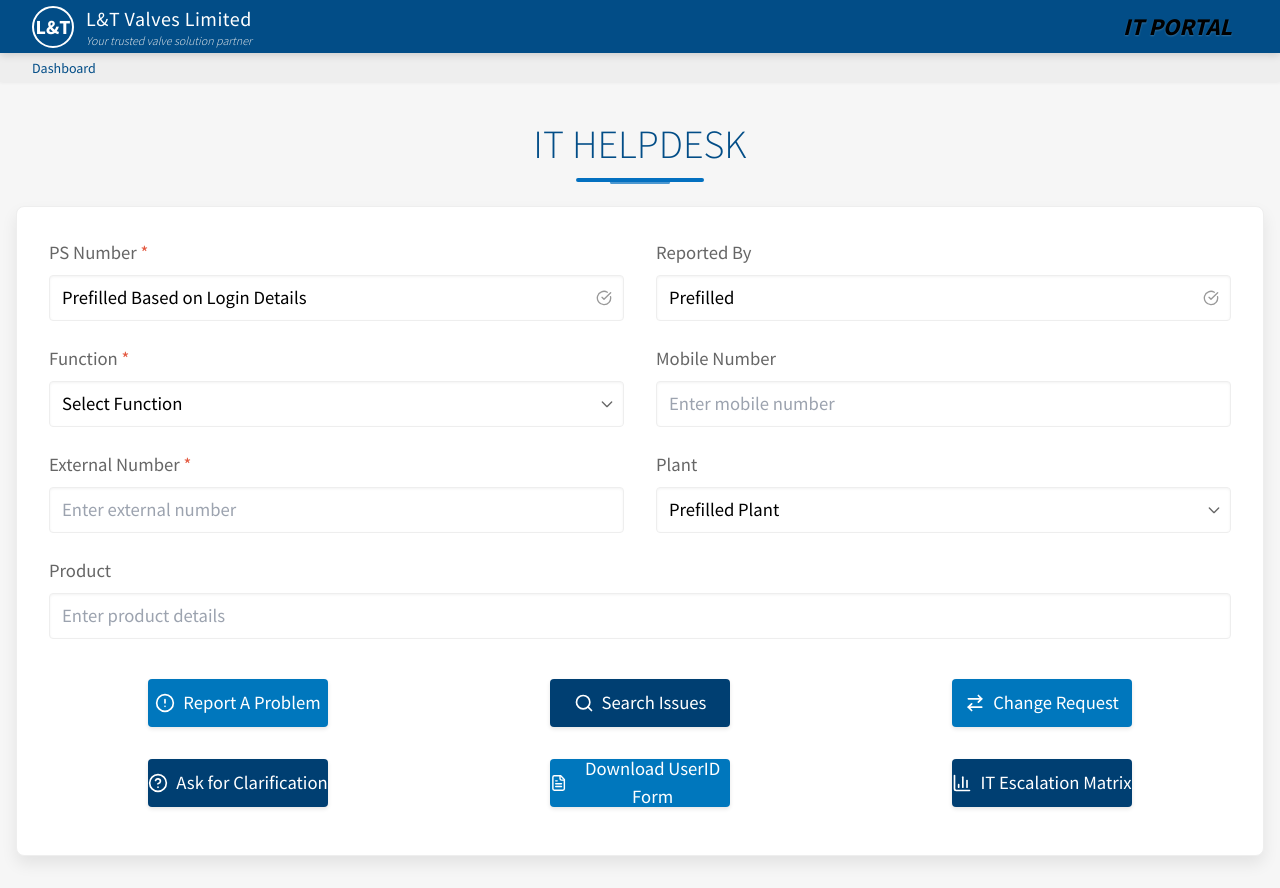
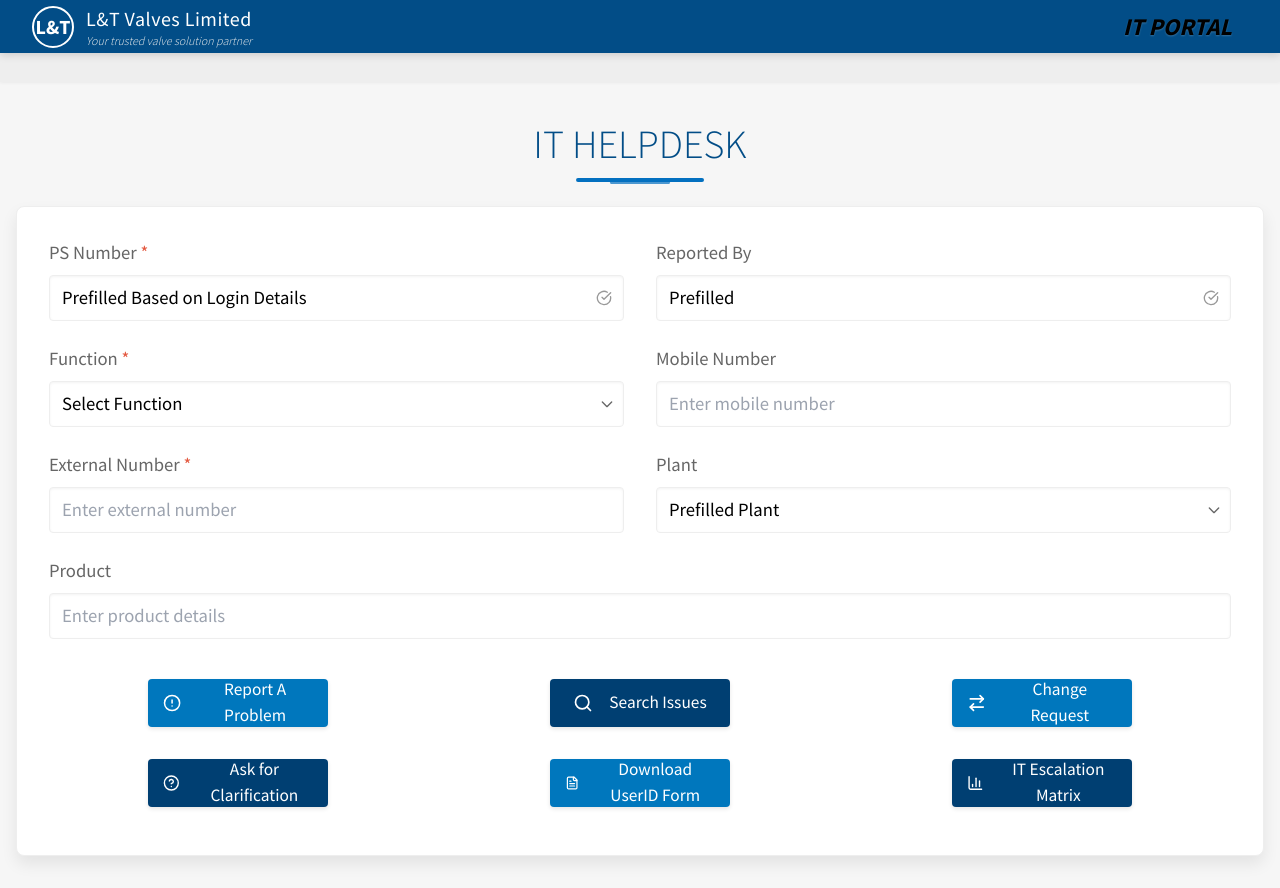
Before and after one commit to SreeSajeev/ithd, a React (Vite) app: page / in a window 1280 px wide. Built offline with nearby package versions, Linux system fonts and the light colour scheme.

Commit message:
Fix: IT Helpdesk button styling and dashboard removal
- Removed the dashboard section from the IT Helpdesk page.
- Adjusted button font size and padding for improved text fit and visual balance.
- Ensured buttons maintain a clickable and polished appearance.

```diff
--- a/src/components/Header.tsx
+++ b/src/components/Header.tsx
@@ -29,11 +29,6 @@ const Header: React.FC<HeaderProps> = ({ title = "IT PORTAL" }) => {
   }, [scrolled]);
 
   const handleLogoClick = () => {
-    navigate('/');
-    setMobileMenuOpen(false);
-  };
-
-  const handleDashboardClick = () => {
     navigate('/');
     setMobileMenuOpen(false);
   };
@@ -72,16 +67,8 @@ const Header: React.FC<HeaderProps> = ({ title = "IT PORTAL" }) => {
         </div>
       </div>
 
-      <div className={`nav-bg w-full h-[29px] flex items-center px-4 md:px-8 ${scrolled ? 'shadow-sm' : ''}`}>
-        <div
-          onClick={handleDashboardClick}
-          className="text-sm font-medium text-lt-darkBlue hover:text-lt-brightBlue transition-colors duration-300 cursor-pointer flex items-center"
-        >
-          <span className="relative overflow-hidden group">
-            Dashboard
-            <span className="absolute bottom-0 left-0 w-0 h-0.5 bg-lt-brightBlue group-hover:w-full transition-all duration-300"></span>
-          </span>
-        </div>
+      <div className="nav-bg w-full h-[29px] flex items-center px-4 md:px-8">
+        {/* Dashboard link removed */}
       </div>
 
       {/* Mobile menu */}
@@ -92,12 +79,7 @@ const Header: React.FC<HeaderProps> = ({ title = "IT PORTAL" }) => {
       >
         <div className="p-4">
           <h1 className="text-lt-darkBlue font-bold text-xl mb-2">{title}</h1>
-          <div
-            onClick={handleDashboardClick}
-            className="py-2 px-4 hover:bg-lt-lightGrey rounded-md cursor-pointer text-lt-darkBlue transition-colors duration-200"
-          >
-            Dashboard
-          </div>
+          {/* Dashboard mobile menu item removed */}
         </div>
       </div>
     </div>
--- a/src/components/HelpDeskForm.tsx
+++ b/src/components/HelpDeskForm.tsx
@@ -1,4 +1,3 @@
-
 import React, { useState, useEffect } from 'react';
 import { Search, AlertCircle, ArrowRightLeft, HelpCircle, FileText, BarChart3, CheckCircle } from 'lucide-react';
 import { useNavigate } from 'react-router-dom';
@@ -259,7 +258,7 @@ const HelpDeskForm: React.FC = () => {
         >
           <motion.button
             type="button"
-            className="lt-button-primary btn-ripple flex items-center justify-center max-w-[180px] w-full mx-auto"
+            className="lt-button-primary flex items-center justify-center max-w-[180px] w-full mx-auto"
             onClick={handleReportProblem}
             onMouseEnter={() => setHoverButton('report')}
             onMouseLeave={() => setHoverButton(null)}
@@ -272,7 +271,7 @@ const HelpDeskForm: React.FC = () => {
           </motion.button>
           <motion.button
             type="button"
-            className="lt-button-secondary btn-ripple flex items-center justify-center max-w-[180px] w-full mx-auto"
+            className="lt-button-secondary flex items-center justify-center max-w-[180px] w-full mx-auto"
             onClick={handleSearchIssue}
             onMouseEnter={() => setHoverButton('search')}
             onMouseLeave={() => setHoverButton(null)}
@@ -285,7 +284,7 @@ const HelpDeskForm: React.FC = () => {
           </motion.button>
           <motion.button
             type="button"
-            className="lt-button-primary btn-ripple flex items-center justify-center max-w-[180px] w-full mx-auto"
+            className="lt-button-primary flex items-center justify-center max-w-[180px] w-full mx-auto"
             onClick={handleChangeRequest}
             onMouseEnter={() => setHoverButton('change')}
             onMouseLeave={() => setHoverButton(null)}
@@ -305,7 +304,7 @@ const HelpDeskForm: React.FC = () => {
         >
           <motion.button
             type="button"
-            className="lt-button-secondary btn-ripple flex items-center justify-center max-w-[180px] w-full mx-auto"
+            className="lt-button-secondary flex items-center justify-center max-w-[180px] w-full mx-auto"
             onClick={handleClarification}
             onMouseEnter={() => setHoverButton('clarification')}
             onMouseLeave={() => setHoverButton(null)}
@@ -318,7 +317,7 @@ const HelpDeskForm: React.FC = () => {
           </motion.button>
           <motion.button
             type="button"
-            className="lt-button-primary btn-ripple flex items-center justify-center max-w-[180px] w-full mx-auto"
+            className="lt-button-primary flex items-center justify-center max-w-[180px] w-full mx-auto"
             onMouseEnter={() => setHoverButton('download')}
             onMouseLeave={() => setHoverButton(null)}
             variants={buttonVariants}
@@ -330,7 +329,7 @@ const HelpDeskForm: React.FC = () => {
           </motion.button>
           <motion.button
             type="button"
-            className="lt-button-secondary btn-ripple flex items-center justify-center max-w-[180px] w-full mx-auto"
+            className="lt-button-secondary flex items-center justify-center max-w-[180px] w-full mx-auto"
             onMouseEnter={() => setHoverButton('escalation')}
             onMouseLeave={() => setHoverButton(null)}
             variants={buttonVariants}
--- a/src/index.css
+++ b/src/index.css
@@ -1,4 +1,3 @@
-
 @import url('https://fonts.googleapis.com/css2?family=Source+Sans+Pro:wght@300;400;600;700&display=swap');
 
 @tailwind base;
@@ -130,11 +129,16 @@
   color: white;
   border-radius: 4px;
   transition: all 0.3s ease;
-  font-size: 14pt;
+  font-size: 13pt; /* Reduced from 14pt */
   height: 48px;
+  padding: 0 15px; /* Added horizontal padding */
   position: relative;
   overflow: hidden;
   box-shadow: 0 2px 4px rgba(0, 0, 0, 0.1);
+  display: flex;
+  align-items: center;
+  justify-content: center;
+  gap: 8px; /* Added gap between icon and text */
 }
 
 .lt-button-primary:hover {
@@ -153,11 +157,16 @@
   color: white;
   border-radius: 4px;
   transition: all 0.3s ease;
-  font-size: 14pt;
+  font-size: 13pt; /* Reduced from 14pt */
   height: 48px;
+  padding: 0 15px; /* Added horizontal padding */
   position: relative;
   overflow: hidden;
   box-shadow: 0 2px 4px rgba(0, 0, 0, 0.1);
+  display: flex;
+  align-items: center;
+  justify-content: center;
+  gap: 8px; /* Added gap between icon and text */
 }
 
 .lt-button-secondary:hover {
```
